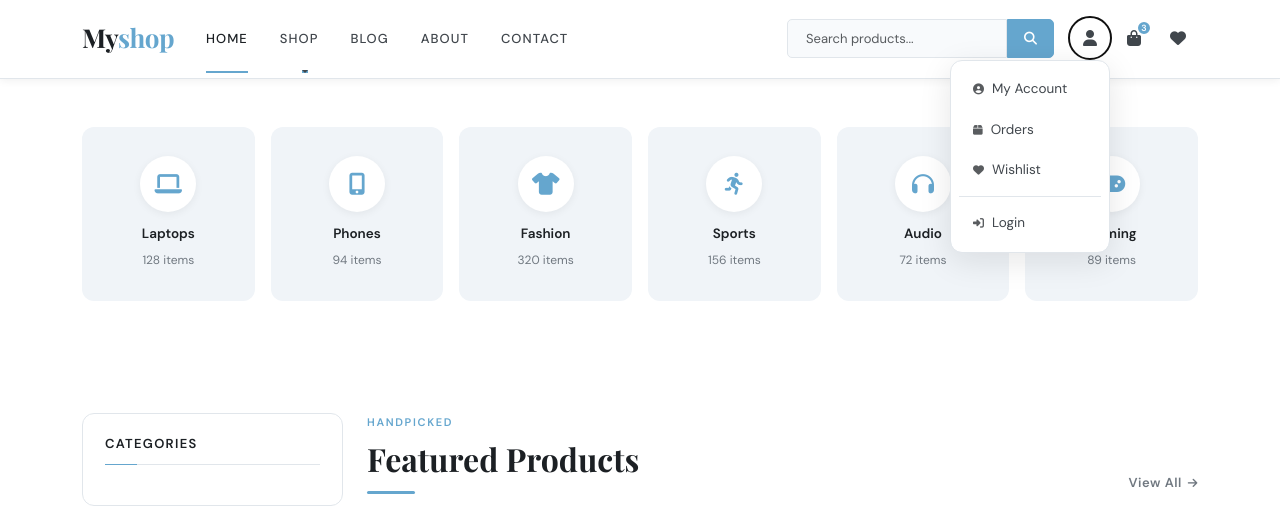
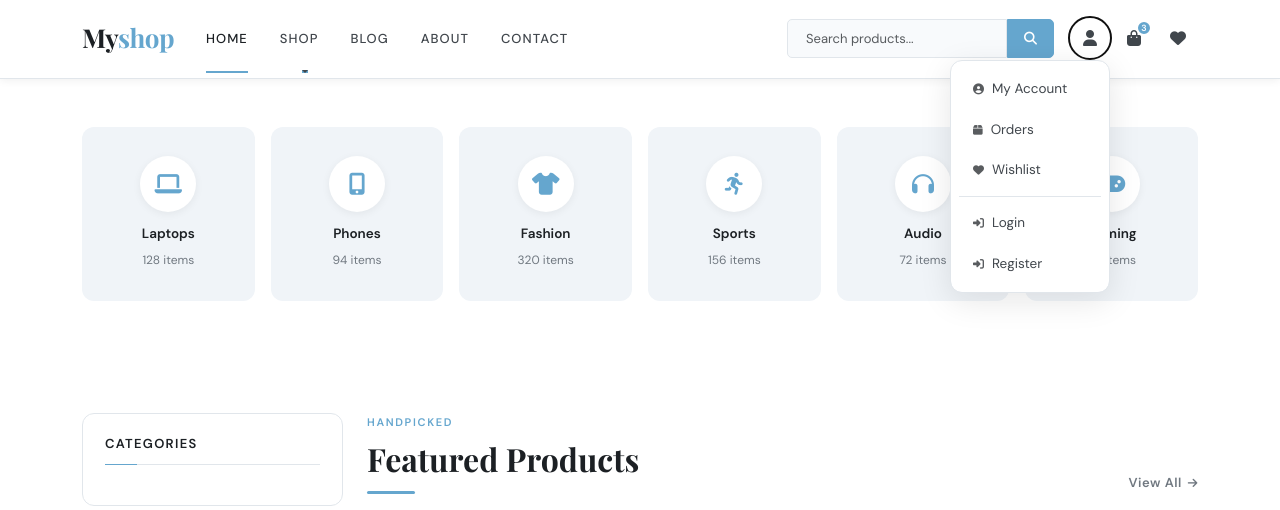
Before and after one commit to notsuz/EcomWebsite-py-django, a Django app: page / in a window 1280 px wide, after a click that opens the changed part. Shown: the part 41-551 px from the top of the page. Run offline with Django 5.2, Linux system fonts and the light colour scheme; data that the repository does not hold is empty; some libraries are stand-ins or nearby versions.

Commit message:
dynamic product detail page done and login and logout done

```diff
--- a/core/models.py
+++ b/core/models.py
@@ -61,7 +61,7 @@ class Proeduct(models.Model):
 
 class ProductImage(models.Model):
     image=CloudinaryField("images")
-    product=models.ForeignKey(Proeduct, on_delete=models.CASCADE)
+    product=models.ForeignKey(Proeduct, on_delete=models.CASCADE, related_name="images")
 
     def __str__(self):
         return self.product.name
--- a/core/templates/core/index.html
+++ b/core/templates/core/index.html
@@ -240,14 +240,13 @@
 
                     {% for i in data %}
 
-
                     <div class="col-sm-6 col-xl-4">
                         <div class="product-card">
                             <div class="product-image-area">
                                 <span class="product-badge new">New</span>
                                 <div class="product-actions">
                                     <button class="action-btn"><i class="fas fa-heart"></i></button>
-                                    <button class="action-btn"><i class="fas fa-eye"></i></button>
+                                    <a href="{% url 'product_detail' i.id  %}"><button class="action-btn"><i class="fas fa-eye"></i></button></a>
                                     <button class="action-btn"><i class="fas fa-share-alt"></i></button>
                                 </div>
                                 <img src="{{i.image.url}}" alt="Lenovo Legion">
--- a/core/urls.py
+++ b/core/urls.py
@@ -5,5 +5,5 @@ from .views import index, cart, product_detail
 urlpatterns = [
     path("", index, name="index"),
     path("cart/", cart, name="cart"),
-    path("product_detail/", product_detail, name="product")
+    path("product_detail/<int:id>", product_detail, name="product_detail")
 ]
--- a/core/views.py
+++ b/core/views.py
@@ -1,7 +1,9 @@
-from django.shortcuts import render
+from django.shortcuts import render, get_object_or_404
 from .models import OfferProduct, Category, Proeduct, SubCategory, Brand
 from django.db.models import Count,Prefetch
 from django.core.paginator import Paginator
+from django.contrib.auth.decorators import login_required
+
 
 # Create your views here.
 
@@ -42,5 +44,11 @@ def index(request):
 def cart(request):
     return render(request, "core/cart.html")
 
-def product_detail(request):
-    return render(request, "core/product_detail.html")
+@login_required(login_url='log_in')
+def product_detail(request, id):
+    product=get_object_or_404(Proeduct,id=id)
+
+    context={
+        'product':product
+    }
+    return render(request, "core/product_detail.html", context)
--- a/templates/base.html
+++ b/templates/base.html
@@ -10,7 +10,9 @@
     <title>Home | Myshop</title>
 
     <!-- Google Fonts -->
-    <link href="https://fonts.googleapis.com/css2?family=Playfair+Display:wght@400;600;700&family=DM+Sans:wght@300;400;500;600&display=swap" rel="stylesheet">
+    <link
+        href="https://fonts.googleapis.com/css2?family=Playfair+Display:wght@400;600;700&family=DM+Sans:wght@300;400;500;600&display=swap"
+        rel="stylesheet">
     <!-- Bootstrap 5 -->
     <link href="https://cdn.jsdelivr.net/npm/bootstrap@5.3.0/dist/css/bootstrap.min.css" rel="stylesheet">
     <!-- Font Awesome -->
@@ -37,9 +39,15 @@
                         <span>Free shipping on orders over $99</span>
                         <span class="divider">|</span>
                         <div class="d-flex gap-2">
-                        <a href="#" class="social-link" style="width:22px;height:22px;font-size:11px;border-radius:3px;"><i class="fab fa-facebook-f"></i></a>
-                        <a href="#" class="social-link" style="width:22px;height:22px;font-size:11px;border-radius:3px;"><i class="fab fa-instagram"></i></a>
-                        <a href="#" class="social-link" style="width:22px;height:22px;font-size:11px;border-radius:3px;"><i class="fab fa-twitter"></i></a>
+                            <a href="#" class="social-link"
+                                style="width:22px;height:22px;font-size:11px;border-radius:3px;"><i
+                                    class="fab fa-facebook-f"></i></a>
+                            <a href="#" class="social-link"
+                                style="width:22px;height:22px;font-size:11px;border-radius:3px;"><i
+                                    class="fab fa-instagram"></i></a>
+                            <a href="#" class="social-link"
+                                style="width:22px;height:22px;font-size:11px;border-radius:3px;"><i
+                                    class="fab fa-twitter"></i></a>
                         </div>
                     </div>
                 </div>
@@ -51,7 +59,8 @@
             <div class="container">
                 <a class="navbar-brand" href="#">My<span>shop</span></a>
 
-            <button class="navbar-toggler border-0" type="button" data-bs-toggle="collapse" data-bs-target="#navbarMain">
+                <button class="navbar-toggler border-0" type="button" data-bs-toggle="collapse"
+                    data-bs-target="#navbarMain">
                     <span class="navbar-toggler-icon"></span>
                 </button>
 
@@ -61,11 +70,18 @@
                         <li class="nav-item dropdown">
                             <a class="nav-link dropdown-toggle" href="#" data-bs-toggle="dropdown">Shop</a>
                             <ul class="dropdown-menu">
-                            <li><a class="dropdown-item" href="#"><i class="fas fa-th me-2 text-muted" style="font-size:11px"></i>All Products</a></li>
-                            <li><a class="dropdown-item" href="#"><i class="fas fa-tags me-2 text-muted" style="font-size:11px"></i>Categories</a></li>
-                            <li><hr class="dropdown-divider"></li>
-                            <li><a class="dropdown-item" href="{% url 'cart' %}"><i class="fas fa-shopping-cart me-2 text-muted" style="font-size:11px"></i>Cart</a></li>
-                            <li><a class="dropdown-item" href="#"><i class="fas fa-credit-card me-2 text-muted" style="font-size:11px"></i>Checkout</a></li>
+                                <li><a class="dropdown-item" href="#"><i class="fas fa-th me-2 text-muted"
+                                            style="font-size:11px"></i>All Products</a></li>
+                                <li><a class="dropdown-item" href="#"><i class="fas fa-tags me-2 text-muted"
+                                            style="font-size:11px"></i>Categories</a></li>
+                                <li>
+                                    <hr class="dropdown-divider">
+                                </li>
+                                <li><a class="dropdown-item" href="{% url 'cart' %}"><i
+                                            class="fas fa-shopping-cart me-2 text-muted"
+                                            style="font-size:11px"></i>Cart</a></li>
+                                <li><a class="dropdown-item" href="#"><i class="fas fa-credit-card me-2 text-muted"
+                                            style="font-size:11px"></i>Checkout</a></li>
                             </ul>
                         </li>
                         <li class="nav-item"><a class="nav-link" href="#">Blog</a></li>
@@ -84,11 +100,26 @@
                                 <i class="fas fa-user"></i>
                             </a>
                             <ul class="dropdown-menu dropdown-menu-end">
-                            <li><a class="dropdown-item" href="#"><i class="fas fa-user-circle me-2 text-muted" style="font-size:11px"></i>My Account</a></li>
-                            <li><a class="dropdown-item" href="#"><i class="fas fa-box me-2 text-muted" style="font-size:11px"></i>Orders</a></li>
-                            <li><a class="dropdown-item" href="#"><i class="fas fa-heart me-2 text-muted" style="font-size:11px"></i>Wishlist</a></li>
-                            <li><hr class="dropdown-divider"></li>
-                            <li><a class="dropdown-item" href="{% url 'log_in' %}"><i class="fas fa-sign-in-alt me-2 text-muted" style="font-size:11px"></i>Login</a></li>
+                                <li><a class="dropdown-item" href="#"><i class="fas fa-user-circle me-2 text-muted"
+                                            style="font-size:11px"></i>My Account</a></li>
+                                <li><a class="dropdown-item" href="#"><i class="fas fa-box me-2 text-muted"
+                                            style="font-size:11px"></i>Orders</a></li>
+                                <li><a class="dropdown-item" href="#"><i class="fas fa-heart me-2 text-muted"
+                                            style="font-size:11px"></i>Wishlist</a></li>
+                                <li>
+                                    <hr class="dropdown-divider">
+                                </li>
+
+                                {% if request.user.is_authenticated %}
+                                <a href="{% url 'log_out' %}"><button class="btn btn-primary mx-3">LogOut</button></a>
+                                {% else %}
+                                <li><a class="dropdown-item" href="{% url 'log_in' %}"><i
+                                            class="fas fa-sign-in-alt me-2 text-muted"
+                                            style="font-size:11px"></i>Login</a></li>
+                                <li><a class="dropdown-item" href="{% url 'register' %}"><i
+                                            class="fas fa-sign-in-alt me-2 text-muted"
+                                            style="font-size:11px"></i>Register</a></li>
+                                {% endif %}
                             </ul>
                         </div>
                         <a href="#" class="icon-btn position-relative">
@@ -148,7 +179,8 @@
                 <div class="row g-5">
                     <div class="col-lg-4">
                         <div class="footer-brand-name">My<span>shop</span></div>
-                    <p class="footer-desc">Your one-stop destination for premium electronics and fashion. Curated quality, unbeatable prices.</p>
+                        <p class="footer-desc">Your one-stop destination for premium electronics and fashion. Curated
+                            quality, unbeatable prices.</p>
                         <div class="footer-socials">
                             <a href="#" class="social-link"><i class="fab fa-facebook-f"></i></a>
                             <a href="#" class="social-link"><i class="fab fa-instagram"></i></a>
@@ -178,12 +210,14 @@
                     </div>
                     <div class="col-lg-4">
                         <h4 class="footer-heading">Newsletter</h4>
-                    <p style="font-size:13px;line-height:1.7;margin-bottom:12px;">Subscribe for exclusive deals, new arrivals, and style inspiration.</p>
+                        <p style="font-size:13px;line-height:1.7;margin-bottom:12px;">Subscribe for exclusive deals, new
+                            arrivals, and style inspiration.</p>
                         <div class="newsletter-input">
                             <input type="email" placeholder="Your email address">
                             <button><i class="fas fa-paper-plane"></i></button>
                         </div>
-                    <p style="font-size:11px;margin-top:10px;color:rgba(255,255,255,0.3);">No spam. Unsubscribe at any time.</p>
+                        <p style="font-size:11px;margin-top:10px;color:rgba(255,255,255,0.3);">No spam. Unsubscribe at
+                            any time.</p>
                     </div>
                 </div>
 
@@ -219,9 +253,9 @@
             if (s < 0) { s = 59; m--; }
             if (m < 0) { m = 59; h--; }
             if (h < 0) { h = 23; m = 59; s = 59; }
-        document.getElementById('cnt-h').textContent = String(h).padStart(2,'0');
-        document.getElementById('cnt-m').textContent = String(m).padStart(2,'0');
-        document.getElementById('cnt-s').textContent = String(s).padStart(2,'0');
+            document.getElementById('cnt-h').textContent = String(h).padStart(2, '0');
+            document.getElementById('cnt-m').textContent = String(m).padStart(2, '0');
+            document.getElementById('cnt-s').textContent = String(s).padStart(2, '0');
         }
         setInterval(updateCountdown, 1000);
 
@@ -236,4 +270,5 @@
     </script>
 
 </body>
+
 </html>
```
Also changed, not shown: core/templates/core/product_detail.html (+14 -19 lines), myShop/settings.py (+8 -0 lines), core/migrations/0009_alter_productimage_product.py (added), 1 other file. Lines whose indentation alone changed are shown as unchanged.
